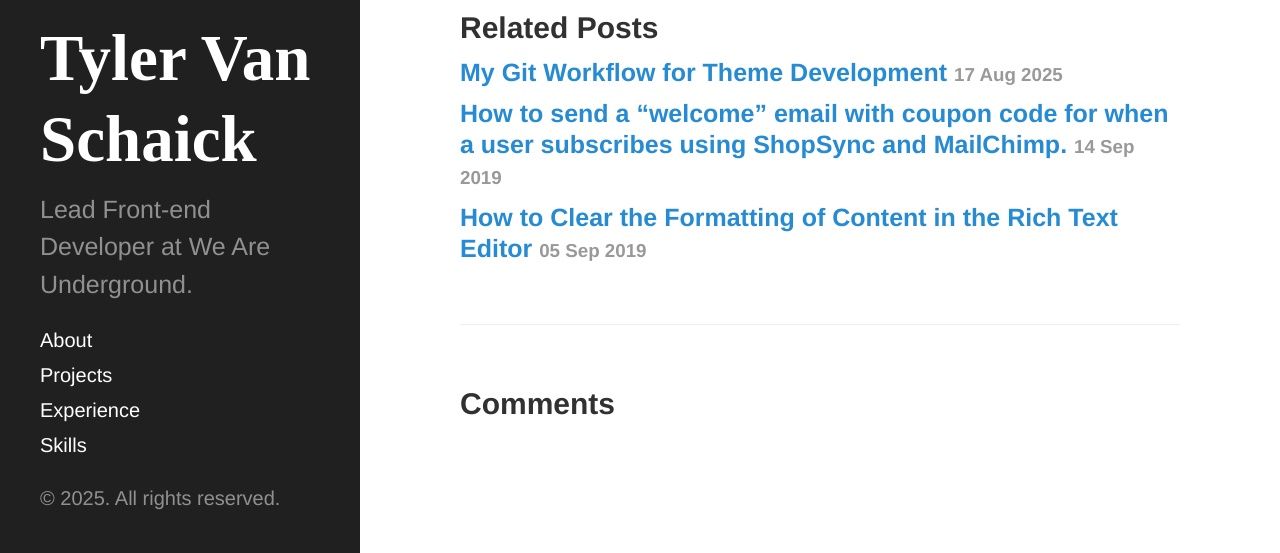
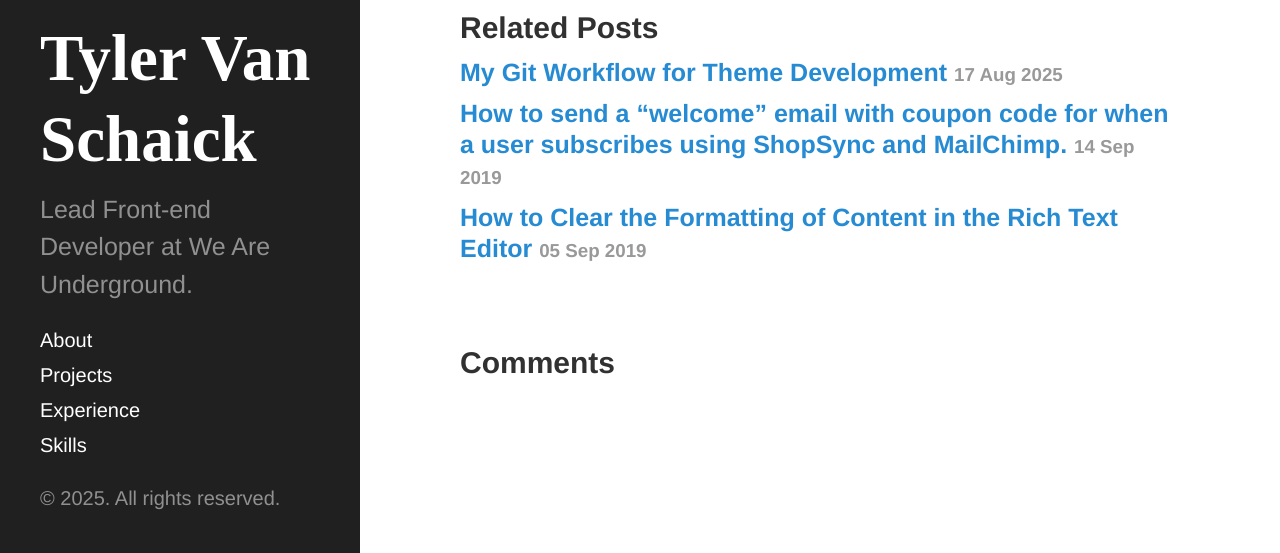
Before and after one commit to tyler-vs/tyler-vs.github.io, a Jekyll site: the page built from _posts/2019-07-23-how-to-embed-an-email-link-on-a-shopify-page.md, in a window 1280 px wide and 1400 px high, scrolled down 2465 px. Shown: the part 847-1400 px from the top of the window. Built offline with Jekyll 4.4.1, drawn with Linux system fonts in a browser that asks for light colours; nearby versions of some CDN libraries; comment, search, counter and statistics services are not loaded.

Commit message:
Update styles

```diff
--- a/public/css/custom.scss
+++ b/public/css/custom.scss
@@ -1,20 +1,5 @@
 ---
 ---
-
-/*
- * custom.css
- */
-
-.post-figure {
-  margin: 0;
-}
-
-.comments {
-  padding-top: 2rem;
-  padding-bottom: 2rem;
-  border-top: 1px solid #eee
-}
-
 
 /* Smooth scroll
  *
@@ -52,6 +37,21 @@
   object-fit: contain;
 }
 
+/* Hide avatar on mobile.
+ *
+ */
+@media (max-width: 48em) {
+  .sidebar-avatar {
+    display: none;
+  }
+}
+
+/* Remove overflow caused by AOS
+ *
+ */
+.content.container {
+  overflow: hidden;
+}
 
 @import 'base/typography';
 @import 'base/buttons';
```
